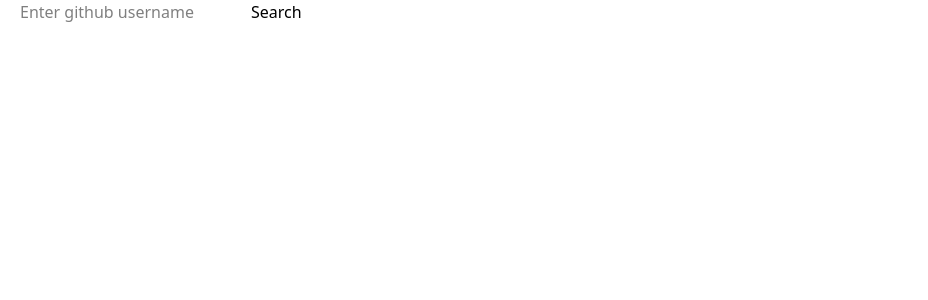
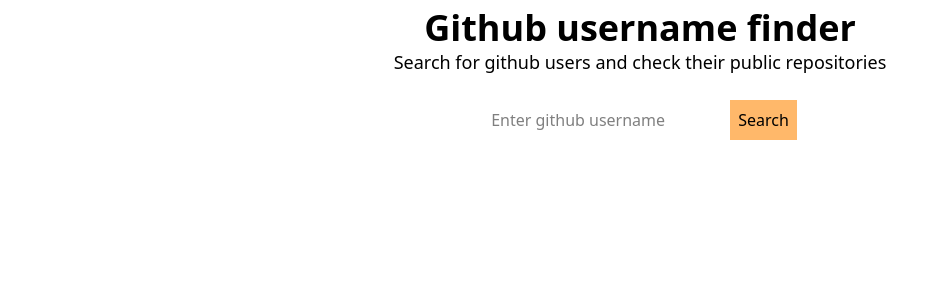
Before and after one commit to learnerdilip/github-public-finder, a React (Vite) app: page / in a window 1280 px wide. Shown: the top 300 px of the page, without its empty margins (0-928 px from the left). Built offline with nearby package versions, Linux system fonts and the light colour scheme.

Commit message:
fetching repo for a user, added RepoItem to show the individual repo and some styling to search text and repos

```diff
--- a/src/App.tsx
+++ b/src/App.tsx
@@ -24,6 +24,13 @@
 
   return (
     <>
+      <header className="w-full my-2 text-center">
+        <h1 className="text-4xl font-bold">Github username finder </h1>
+        <p className="text-lg">
+          Search for github users and check their public repositories
+        </p>
+      </header>
+
       <SearchInput
         username={username}
         setUsername={setUsername}
--- /dev/null
+++ b/src/components/RepoItem.tsx
@@ -0,0 +1,11 @@
+interface RepoItemData {
+  name: string;
+}
+
+export default function RepoItem({ name }: RepoItemData) {
+  return (
+    <div className="flex h-20 shadow rounded-2xl p-2 items-center my-2 hover:bg-gray-200 hover:cursor-pointer">
+      <p>{name}</p>
+    </div>
+  );
+}
--- a/src/components/SearchInput.tsx
+++ b/src/components/SearchInput.tsx
@@ -23,14 +23,21 @@
   };
 
   return (
-    <form onSubmit={handleSubmit}>
+    <form
+      onSubmit={handleSubmit}
+      className="flex w-full p-4 gap-2 justify-center"
+    >
       <input
+        className="pl-2"
         type="text"
         value={username}
         onChange={handleChange}
         placeholder="Enter github username"
       />
-      <button type="submit">Search</button>
+
+      <button type="submit" className="bg-orange-300 p-2">
+        Search
+      </button>
     </form>
   );
 }
--- /dev/null
+++ b/src/components/UserRepositories.tsx
@@ -0,0 +1,38 @@
+import { useEffect, useState } from "react";
+import RepoItem from "./RepoItem";
+
+export default function UserRepositories({ repoUrl }: { repoUrl: string }) {
+  const [repos, setRepos] = useState<any>([]);
+  console.log(repoUrl);
+
+  useEffect(() => {
+    const getRepoList = async () => {
+      const response = await fetch(repoUrl);
+
+      if (!response.ok) {
+        throw new Error(response.statusText);
+      }
+
+      const repoList = await response.json();
+      console.log("repoList:", repoList);
+
+      setRepos(repoList);
+    };
+
+    getRepoList();
+  }, [repoUrl]);
+
+  if (!repoUrl || repos.length <= 0) {
+    return null;
+  }
+
+  return (
+    <>
+      <h2 className="text-3xl font-extrabold py-3">User repositories</h2>
+
+      {repos.map((repo: { name: string }) => (
+        <RepoItem {...repo} />
+      ))}
+    </>
+  );
+}
```
